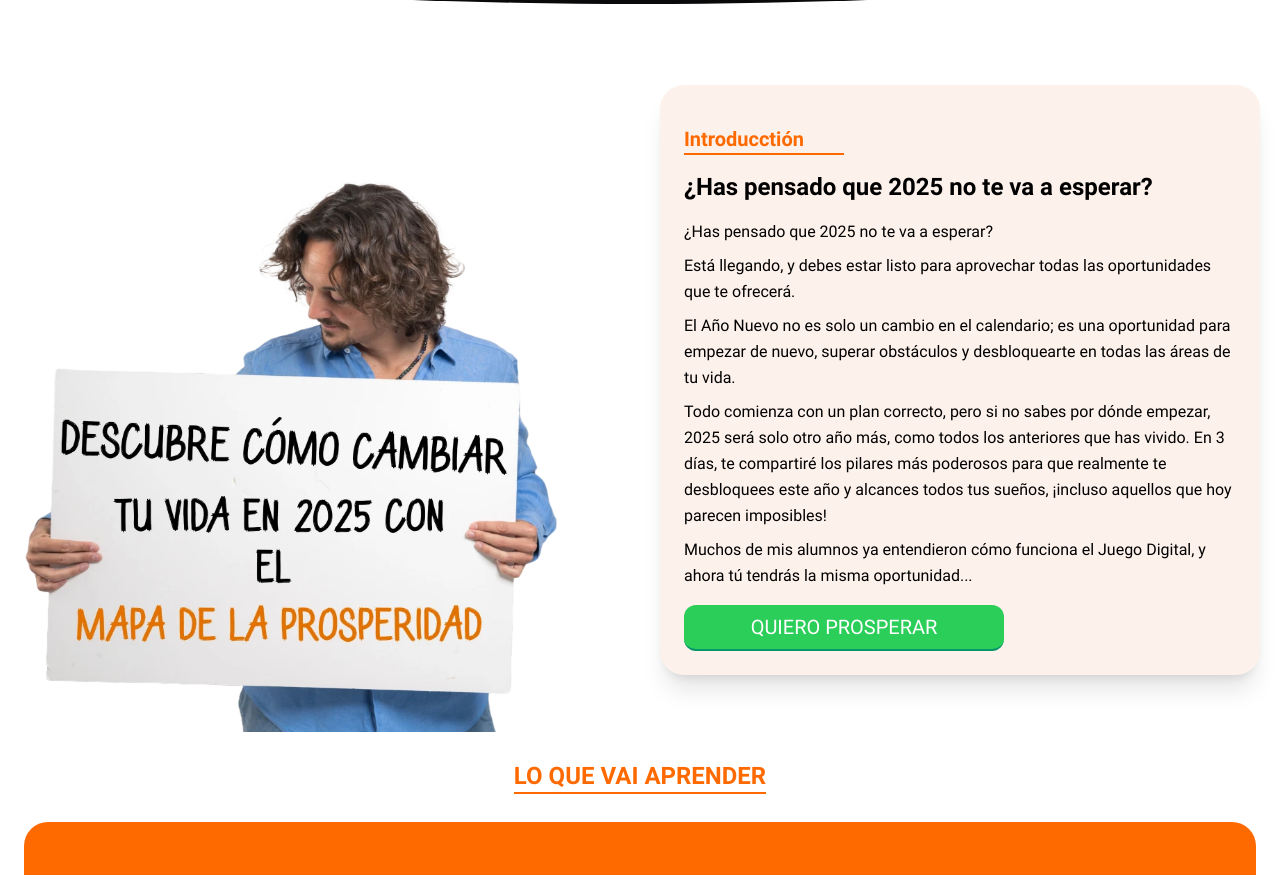
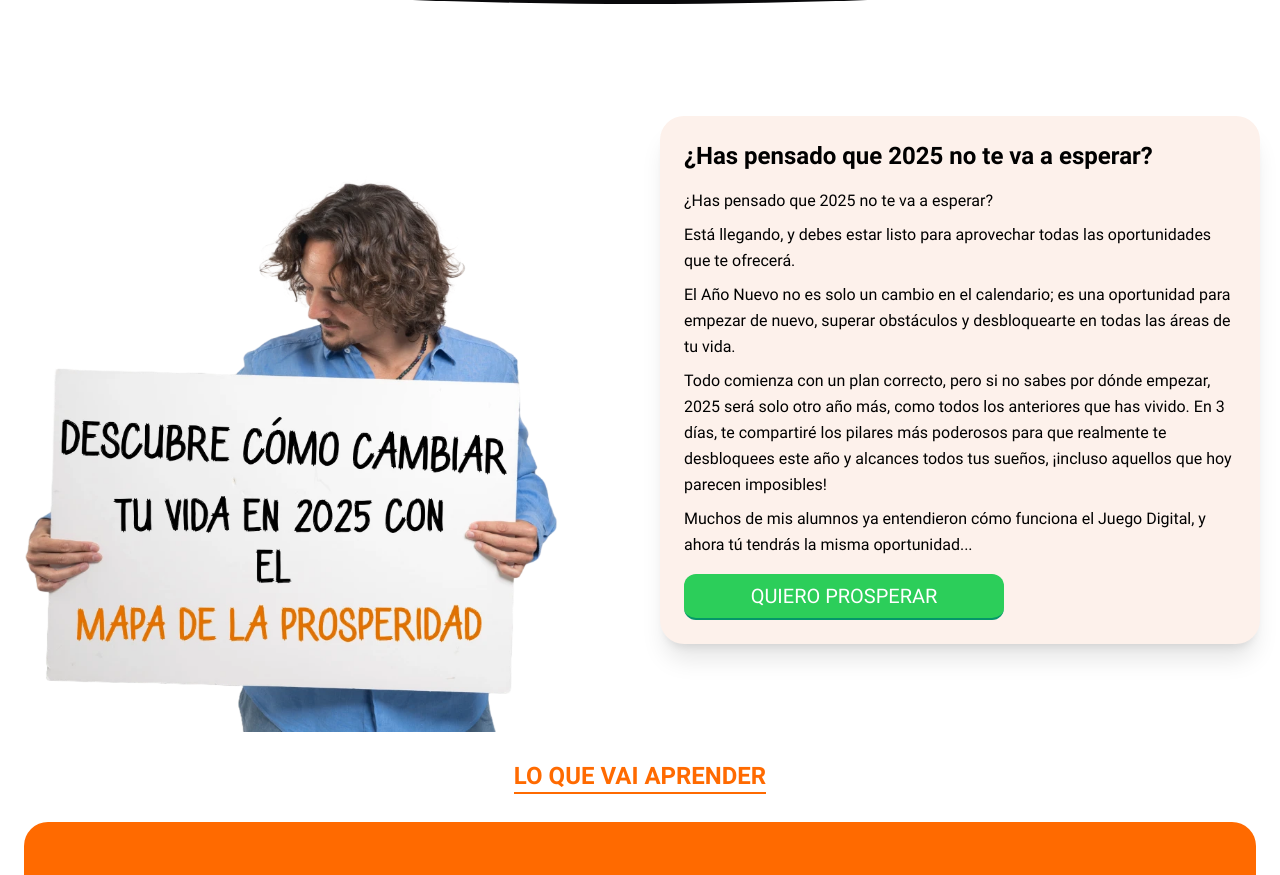
Before and after one commit to zabuzadev/LZTO-FEDE-FEV, a website: page index.html in a window 1280 px wide. Shown: the part 924-1799 px from the top of the page. Drawn offline with Linux system fonts and the light colour scheme.

Commit message:
remove to introduction title

```diff
--- a/index.html
+++ b/index.html
@@ -98,9 +98,7 @@
         <div class="flex justify-center items-center flex-wrap-reverse mt-6">
             <img src="./src/images/intro.webp"  loading="lazy" alt="Fede segurando um quadro que diz Descuble Como Cambiar tu vida em 2024..." class="w-full md:max-w-[25em] lg:max-w-[40em]  md:h-[100%] lg:h-[40em] self-end  mt-0 md:mt-16 object-fill">
             <div class="flex justify-center  flex-col  rounded-3xl max-w-[600px] w-full mx-6 md:mx-0 bg-[#FDF1EB] p-6 shadow-xl">
-                <div class="text-primary font-bold w-40 text-xl my-4 border-b-2 border-primary " >
-                    Introducctión
-                </div>
+
                 <h1 class="font-bold text-2xl mb-4">
                     ¿Has pensado que 2025 no te va a esperar?
                 </h1>
```
